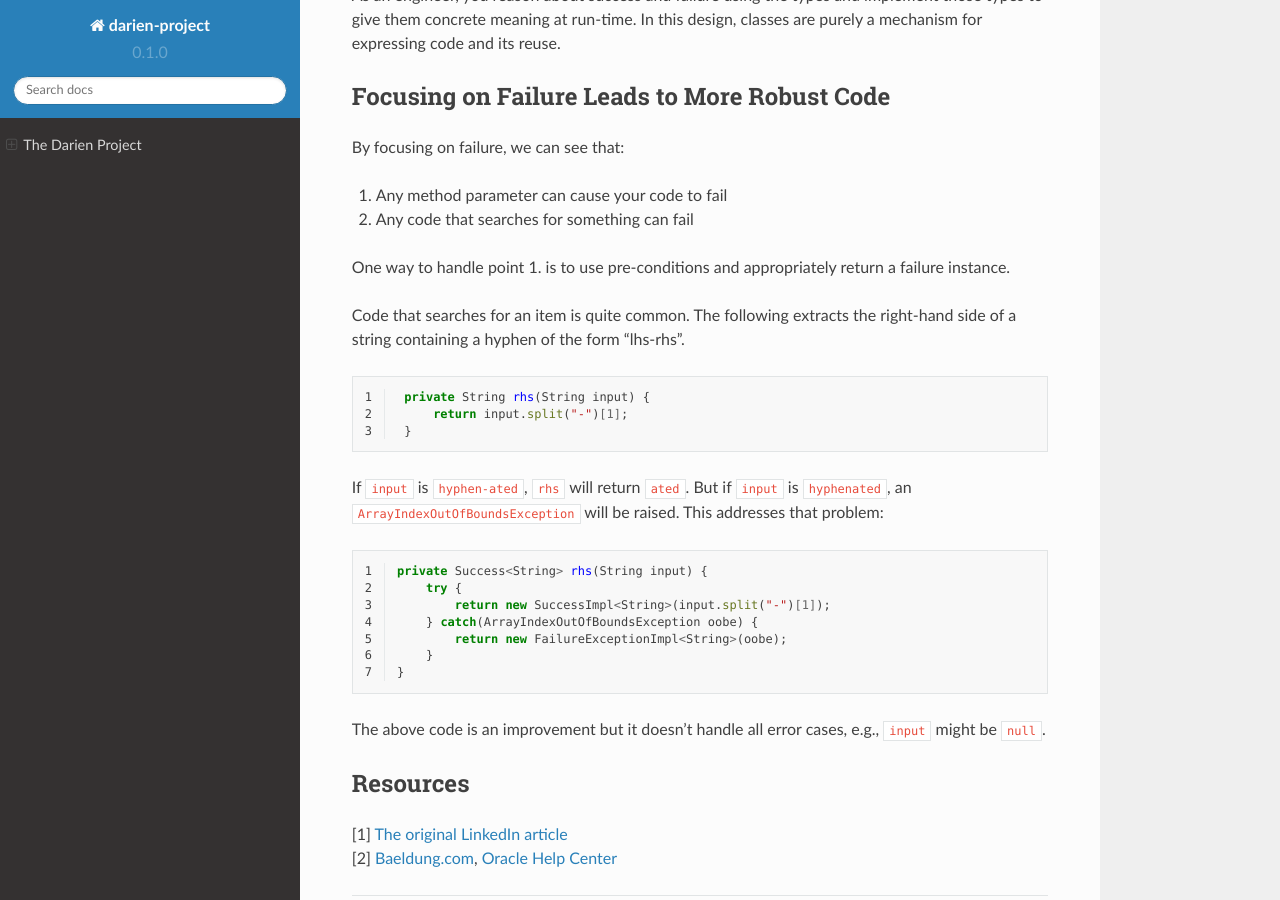
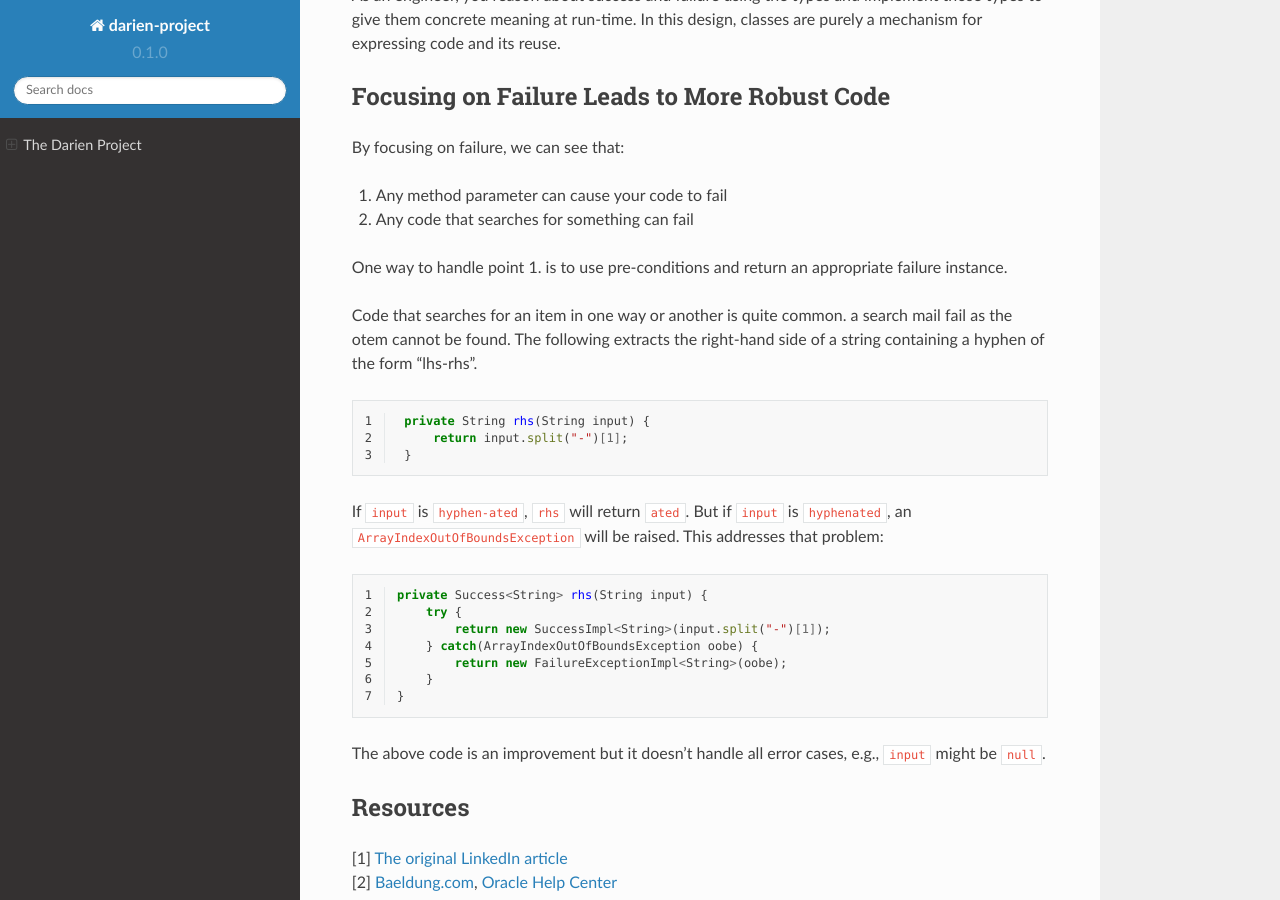
Before and after one commit to jh-evans/readthedocs, a Sphinx documentation site: the page built from docs/source/index.rst, in a window 1280 px wide and 900 px high, scrolled down 3605 px. Built offline with Sphinx 7.4.7 and the Read the Docs theme 2.0.0, drawn with Linux system fonts in a browser that asks for light colours.

Commit message:
Update index.rst

```diff
--- a/docs/source/index.rst
+++ b/docs/source/index.rst
@@ -193,9 +193,9 @@ By focusing on failure, we can see that:
 1. Any method parameter can cause your code to fail
 2. Any code that searches for something can fail
 
-One way to handle point 1. is to use pre-conditions and appropriately return a failure instance.
+One way to handle point 1. is to use pre-conditions and return an appropriate failure instance.
 
-Code that searches for an item is quite common. The following extracts the right-hand side of a string containing a hyphen of the form "lhs-rhs".
+Code that searches for an item in one way or another is quite common. a search mail fail as the otem cannot be found. The following extracts the right-hand side of a string containing a hyphen of the form "lhs-rhs".
 
 .. code-block:: java
   :linenos:
```
